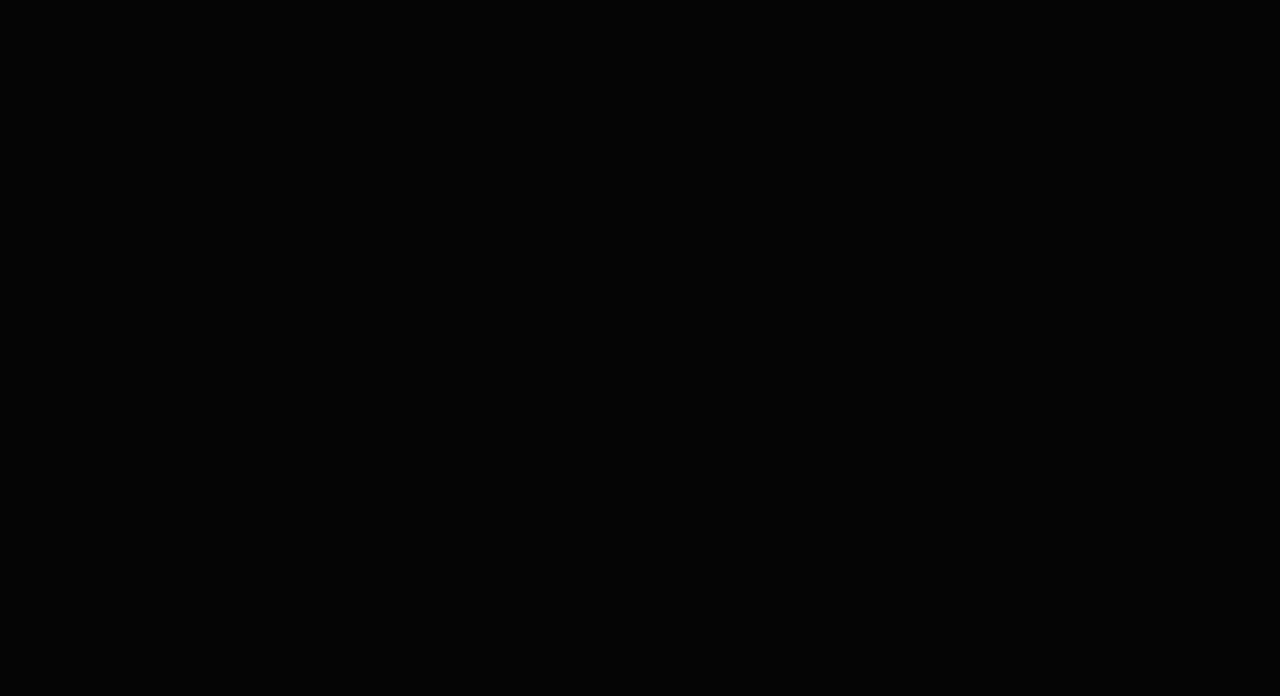
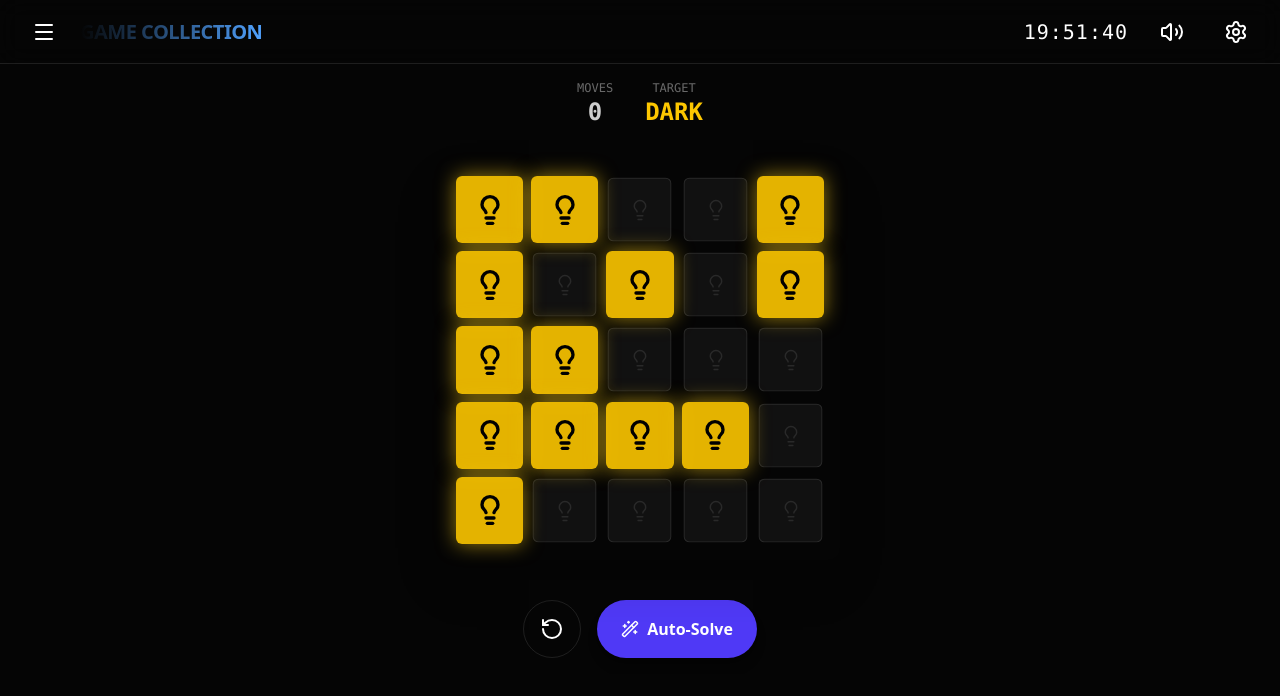
Before and after one commit to manosdvd/GameCollection, a React (Vite) app: page /lightsout in a window 1280 px wide. Before the commit this address had no page. Shown: the top 696 px of the page. Built offline with nearby package versions, Linux system fonts and the light colour scheme.

Commit message:
Feat: Complete Lights Out Game (Linear Algebra Solver, UI, Route)

```diff
--- a/src/App.jsx
+++ b/src/App.jsx
@@ -4,6 +4,7 @@ import Home from './pages/Home';
 import CryptogramGame from './games/cryptogram/CryptogramGame';
 import HexEnergyGame from './games/hexenergy/HexEnergyGame';
 import AnxietyGame from './games/anxiety/AnxietyGame';
+import LightsOutGame from './games/lightsout/LightsOutGame';
 
 function App() {
   return (
@@ -14,6 +15,7 @@ function App() {
           <Route path="/cryptogram" element={<CryptogramGame />} />
           <Route path="/hexenergy" element={<HexEnergyGame />} />
           <Route path="/anxiety" element={<AnxietyGame />} />
+          <Route path="/lightsout" element={<LightsOutGame />} />
         </Route>
       </Routes>
     </BrowserRouter>
--- /dev/null
+++ b/src/games/lightsout/LightsOutGame.jsx
@@ -0,0 +1,141 @@
+import { useState, useEffect } from 'react';
+import { Lightbulb, RotateCcw, Wand2, Zap } from 'lucide-react';
+import { createProblem, toggle, isSolved, solve, ROWS, COLS } from './lightsOutLogic';
+import { useSound } from '../../contexts/SoundContext';
+
+export default function LightsOutGame() {
+    const { playClick, playSuccess, playTone } = useSound();
+
+    // Grid: flat array of booleans
+    const [grid, setGrid] = useState(() => createProblem(5)); // Start with simple 5 moves
+    const [moves, setMoves] = useState(0);
+    const [solved, setSolved] = useState(false);
+    const [hint, setHint] = useState(null); // {x, y} next move hint
+
+    useEffect(() => {
+        if (isSolved(grid)) {
+            if (!solved && moves > 0) {
+                setSolved(true);
+                playSuccess();
+            }
+        } else {
+            setSolved(false);
+        }
+    }, [grid]);
+
+    const handleToggle = (x, y) => {
+        if (solved) return;
+        playClick();
+        setGrid(prev => toggle(prev, x, y));
+        setMoves(m => m + 1);
+        setHint(null);
+    };
+
+    const handleNewGame = () => {
+        playTone(600, 'sine', 0.1);
+        setGrid(createProblem(15));
+        setMoves(0);
+        setSolved(false);
+        setHint(null);
+    };
+
+    const handleReset = () => {
+        // Resetting to exact same start state is tricky unless we save seed.
+        // For now, simple logic: Just new game.
+        handleNewGame();
+    };
+
+    const handleSolveHit = () => {
+        // Auto solver
+        const solution = solve(grid);
+        if (solution.length > 0) {
+            // Visualize one step
+            const next = solution[0];
+            setHint(next);
+            playTone(800, 'sine', 0.1);
+        }
+    };
+
+    return (
+        <div className="h-full flex flex-col items-center justify-center p-4 bg-background relative overflow-hidden">
+
+            {/* Header / Stats */}
+            <div className="flex gap-8 mb-8 text-white/80 font-mono text-lg">
+                <div className="flex flex-col items-center">
+                    <span className="text-xs uppercase opacity-50">Moves</span>
+                    <span className="font-bold text-2xl">{moves}</span>
+                </div>
+                <div className="flex flex-col items-center">
+                    <span className="text-xs uppercase opacity-50">Target</span>
+                    <span className="font-bold text-2xl text-yellow-400">DARK</span>
+                </div>
+            </div>
+
+            {/* Grid */}
+            <div
+                className="grid gap-2 p-4 bg-surface/30 rounded-xl shadow-2xl relative"
+                style={{
+                    gridTemplateColumns: `repeat(${COLS}, minmax(0, 1fr))`,
+                    width: 'min(90vw, 400px)',
+                    aspectRatio: '1'
+                }}
+            >
+                {grid.map((isOn, i) => {
+                    const x = i % COLS;
+                    const y = Math.floor(i / COLS);
+                    const isHint = hint && hint.x === x && hint.y === y;
+
+                    return (
+                        <button
+                            key={i}
+                            onClick={() => handleToggle(x, y)}
+                            className={`
+                                relative rounded-md transition-all duration-200
+                                flex items-center justify-center
+                                ${isOn
+                                    ? 'bg-yellow-400/90 shadow-[0_0_20px_rgba(250,204,21,0.6)] text-black scale-100 hover:scale-105 z-10'
+                                    : 'bg-white/5 border border-white/10 text-white/10 hover:bg-white/10 scale-95'
+                                }
+                                ${isHint ? 'ring-4 ring-pink-500 ring-offset-2 ring-offset-black animate-pulse' : ''}
+                            `}
+                        >
+                            <Lightbulb size={isOn ? 32 : 24} strokeWidth={isOn ? 2.5 : 1.5} />
+                        </button>
+                    );
+                })}
+            </div>
+
+            {/* Controls */}
+            <div className="flex gap-4 mt-10">
+                <button
+                    onClick={handleNewGame}
+                    className="p-4 rounded-full bg-surface border border-white/10 text-white hover:bg-white/10 active:scale-95 transition-all"
+                    title="New Game"
+                >
+                    <RotateCcw />
+                </button>
+                <button
+                    onClick={handleSolveHit}
+                    className="px-6 py-4 rounded-full bg-indigo-600 text-white font-bold hover:bg-indigo-500 shadow-lg hover:shadow-indigo-500/25 active:scale-95 transition-all flex items-center gap-2"
+                    title="Hint / Solve"
+                >
+                    <Wand2 size={18} /> Auto-Solve
+                </button>
+            </div>
+
+            {/* Victory Overlay */}
+            {solved && (
+                <div className="absolute inset-0 bg-black/80 backdrop-blur-md flex flex-col items-center justify-center z-50 animate-in fade-in zoom-in duration-300">
+                    <h2 className="text-5xl font-black text-white mb-2 tracking-tighter">LIGHTS OUT</h2>
+                    <p className="text-white/60 mb-8 font-mono">Moves: {moves}</p>
+                    <button
+                        onClick={handleNewGame}
+                        className="px-8 py-4 bg-yellow-400 text-black font-bold rounded-full text-xl hover:scale-110 shadow-[0_0_30px_rgba(250,204,21,0.5)] transition-all flex items-center gap-2"
+                    >
+                        <Zap fill="black" /> Play Again
+                    </button>
+                </div>
+            )}
+        </div>
+    );
+}
--- /dev/null
+++ b/src/games/lightsout/lightsOutLogic.js
@@ -0,0 +1,112 @@
+export const ROWS = 5;
+export const COLS = 5;
+
+// Toggle a cell and its neighbors
+export const toggle = (grid, x, y) => {
+    const newGrid = [...grid]; // Copy array
+    const index = y * COLS + x;
+
+    // Toggle self
+    newGrid[index] = !newGrid[index];
+
+    // Toggle Neighbors
+    if (x > 0) newGrid[index - 1] = !newGrid[index - 1]; // Left
+    if (x < COLS - 1) newGrid[index + 1] = !newGrid[index + 1]; // Right
+    if (y > 0) newGrid[index - COLS] = !newGrid[index - COLS]; // Up
+    if (y < ROWS - 1) newGrid[index + COLS] = !newGrid[index + COLS]; // Down
+
+    return newGrid;
+};
+
+// Check if solved (all false/off)
+export const isSolved = (grid) => grid.every(val => !val);
+
+// Create a solvable puzzle by starting solved and applying random moves
+export const createProblem = (moves = 10) => {
+    let grid = Array(ROWS * COLS).fill(false);
+    for (let i = 0; i < moves; i++) {
+        const x = Math.floor(Math.random() * COLS);
+        const y = Math.floor(Math.random() * ROWS);
+        grid = toggle(grid, x, y);
+    }
+    return grid;
+};
+
+// --- Solver Logic (Gaussian Elimination over GF(2)) ---
+
+// Returns the solution vector (array of indices to click) to solve the board (make all 0)
+// For Lights Out, "solving" means reaching the all-zero state.
+// Ax = b, where b is current state, x is moves to make.
+export const solve = (grid) => {
+    const size = ROWS * COLS;
+
+    // Build Matrix A (transform matrix)
+    // A[i][j] = 1 if clicking j affects i
+    const buildMatrix = () => {
+        const mat = [];
+        for (let i = 0; i < size; i++) {
+            const row = Array(size).fill(0);
+            const r = Math.floor(i / COLS);
+            const c = i % COLS;
+
+            row[i] = 1; // Self
+            if (c > 0) row[i - 1] = 1; // Left
+            if (c < COLS - 1) row[i + 1] = 1; // Right
+            if (r > 0) row[i - COLS] = 1; // Up
+            if (r < ROWS - 1) row[i + COLS] = 1; // Down
+            mat.push(row);
+        }
+        return mat;
+    };
+
+    let mat = buildMatrix();
+    // Copy grid as standard vector (b)
+    // We want to turn OFF lights. If a light is ON (1), we need to toggle it effectively an odd number of times to turn it OFF.
+    // Actually, in GF(2), A*x = b.
+    let vec = grid.map(v => v ? 1 : 0);
+
+    // Augmented Matrix [A | b]
+    for (let i = 0; i < size; i++) {
+        mat[i].push(vec[i]);
+    }
+
+    // Gaussian Elimination
+    let col = 0;
+    for (let row = 0; row < size && col < size; row++, col++) {
+        // Pivot
+        if (mat[row][col] === 0) {
+            let r = row + 1;
+            while (r < size && mat[r][col] === 0) r++;
+            if (r < size) {
+                // Swap
+                [mat[row], mat[r]] = [mat[r], mat[row]];
+            } else {
+                // No pivot in this col, continue
+                row--;
+                continue;
+            }
+        }
+
+        // Eliminate
+        for (let i = 0; i < size; i++) {
+            if (i !== row && mat[i][col] === 1) {
+                for (let j = col; j <= size; j++) {
+                    mat[i][j] ^= mat[row][j];
+                }
+            }
+        }
+    }
+
+    // Back substitution (already effectively done by full elimination to I)
+    // Extract solution
+    const solution = [];
+    for (let i = 0; i < size; i++) {
+        if (mat[i][size] === 1) { // Last column is the result
+            const x = i % COLS;
+            const y = Math.floor(i / COLS);
+            solution.push({ x, y, index: i });
+        }
+    }
+
+    return solution;
+};
--- a/src/pages/Home.jsx
+++ b/src/pages/Home.jsx
@@ -5,7 +5,7 @@ const GAMES = [
     { id: 'cryptogram', name: 'Cryptogram', icon: SortAsc, color: 'text-emerald-400', path: '/cryptogram' },
     { id: 'hexenergy', name: 'HexEnergy', icon: Hexagon, color: 'text-cyan-400', path: '/hexenergy' },
     { id: 'anxiety', name: 'Anxiety', icon: Grid, color: 'text-amber-400', path: '/anxiety', disabled: false },
-    { id: 'lightsout', name: 'Lights Out', icon: Lightbulb, color: 'text-yellow-200', path: '/lightsout', disabled: true },
+    { id: 'lightsout', name: 'Lights Out', icon: Lightbulb, color: 'text-yellow-200', path: '/lightsout', disabled: false },
     { id: 'jewelled', name: 'Jewelled', icon: Gamepad2, color: 'text-purple-400', path: '/jewelled', disabled: true },
 ];
 
```
